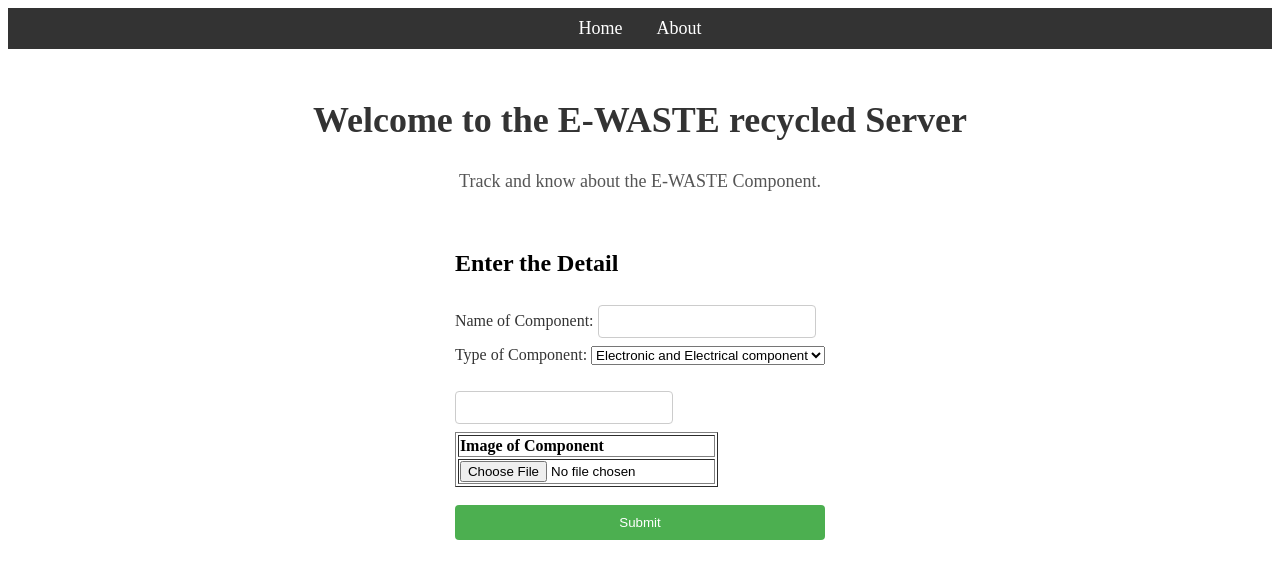
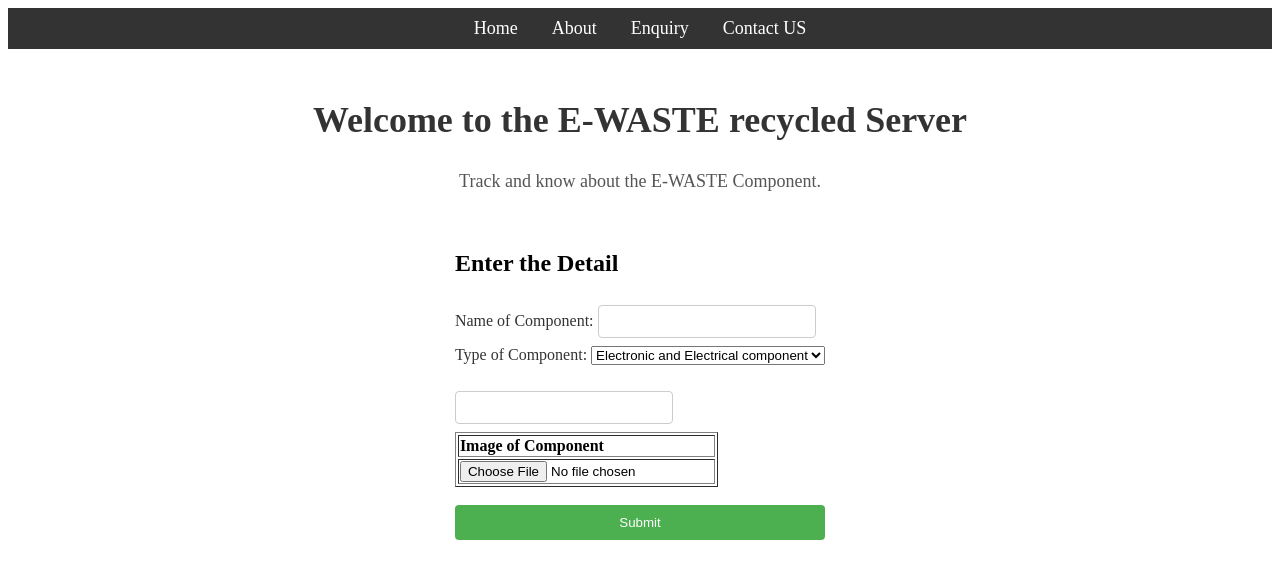
Before and after one commit to DeveshNirupam/e-waste, a plain HTML site: page index.html in a window 1280 px wide. Drawn offline with Linux system fonts and the light colour scheme.

Commit message:
Update index.html

```diff
--- a/index.html
+++ b/index.html
@@ -12,6 +12,8 @@
         <ul>
             <li><a href="index.html">Home</a></li>
             <li><a href="about.html">About</a></li>
+              <li><a href="enquiry.html">Enquiry</a></li>
+            <li><a href="Contact Us.html">Contact US</a></li>
         </ul>
     </nav>
 
```
